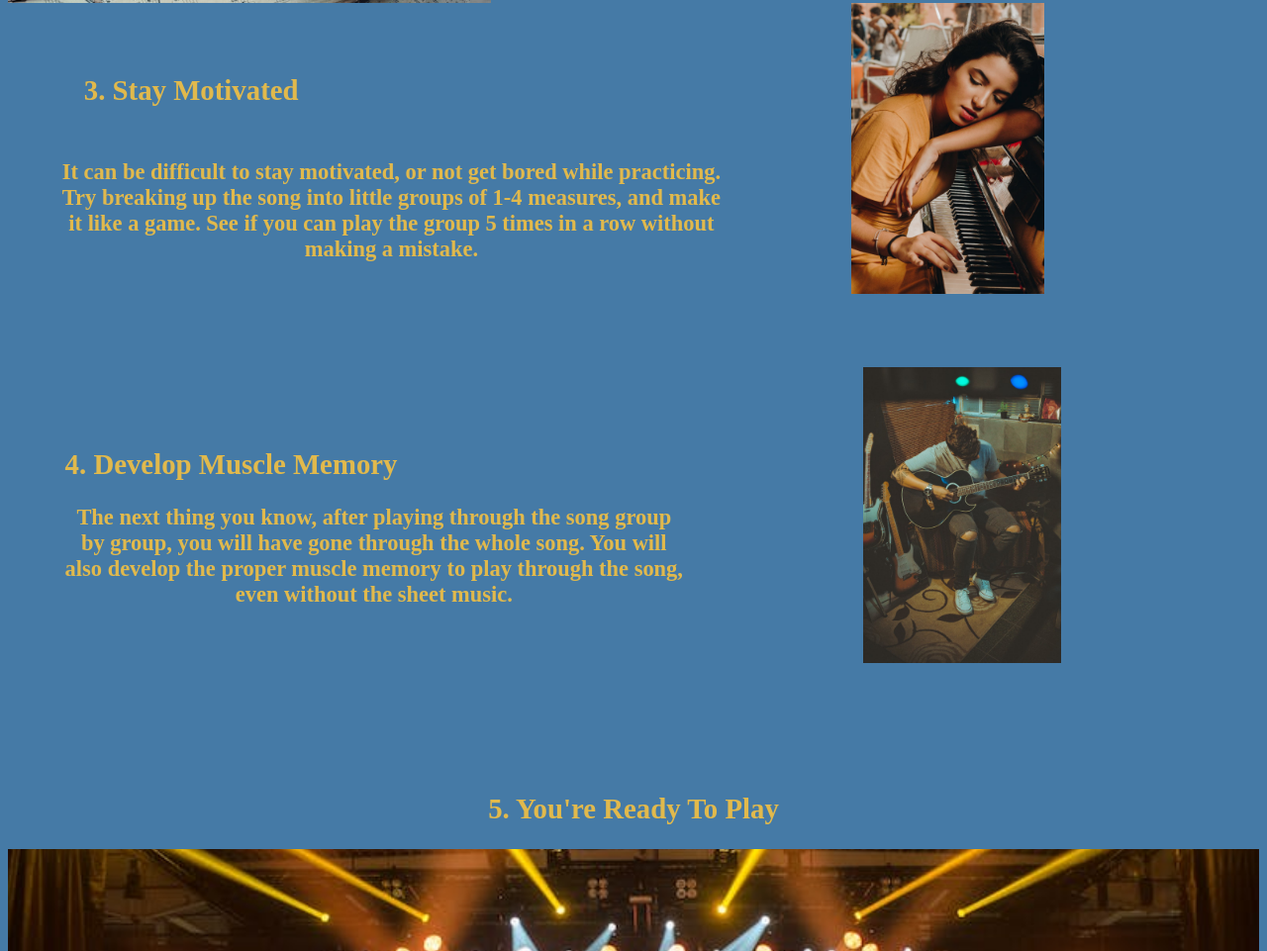
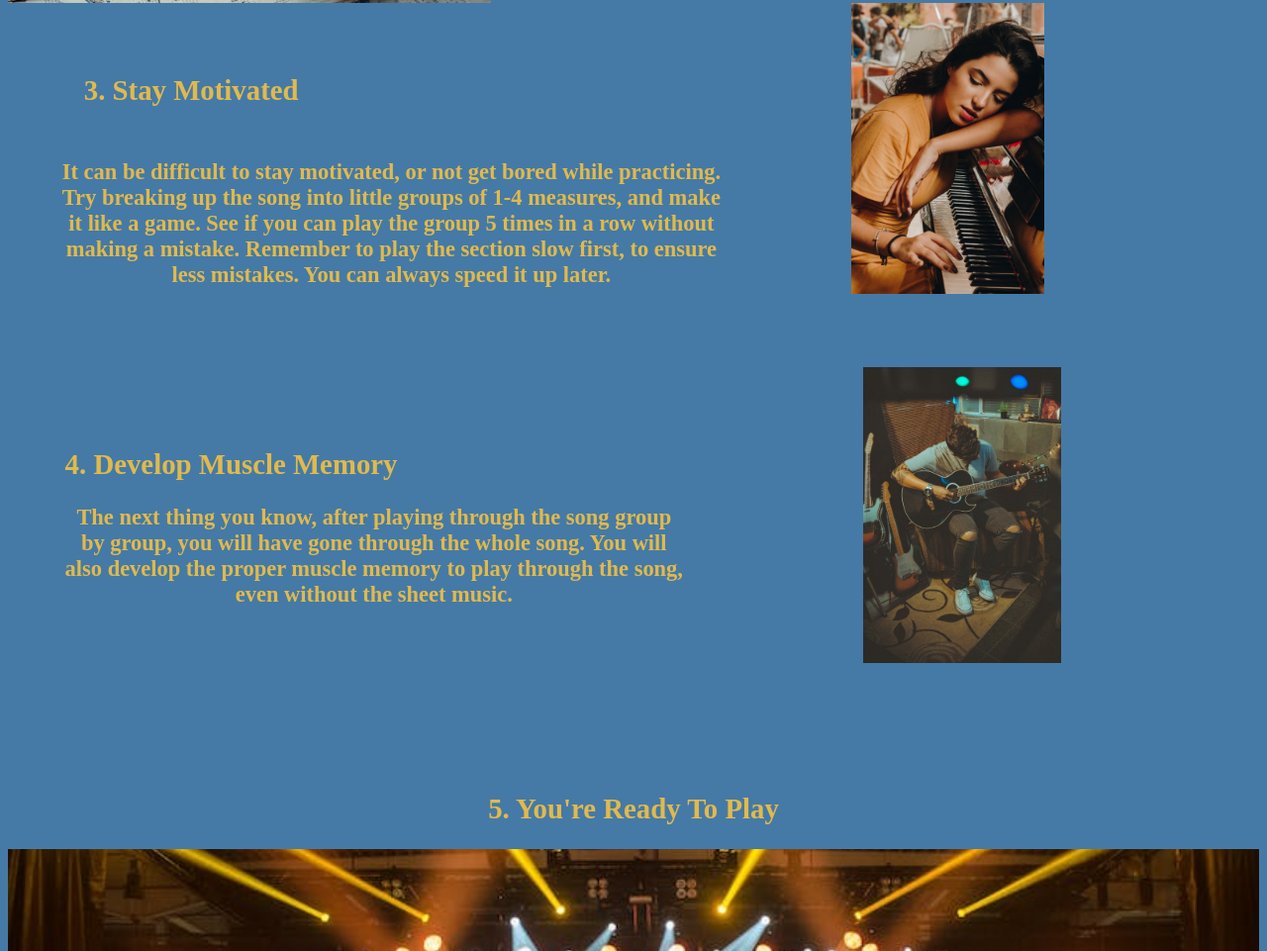
Before and after one commit to Jess-Benenati/practice-music, a plain HTML site: page practicing-music.html in a window 1280 px wide. Shown: the part 1175-2136 px from the top of the page at 99% size. Drawn offline with Linux system fonts and the light colour scheme.

Commit message:
Add text to step 3

```diff
--- a/practicing-music.html
+++ b/practicing-music.html
@@ -46,7 +46,7 @@
 			</div>
 			<div class="right-column3">
 				<h2 style="text-align: left; padding: 1em;">3. Stay Motivated</h2>
-				<h3 style="text-align: center; margin-top: 1em;">It can be difficult to stay motivated, or not get bored while practicing. Try breaking up the song into little groups of 1-4 measures, and make it like a game. See if you can play the group 5 times in a row without making a mistake.</h3>
+				<h3 style="text-align: center; margin-top: 1em;">It can be difficult to stay motivated, or not get bored while practicing. Try breaking up the song into little groups of 1-4 measures, and make it like a game. See if you can play the group 5 times in a row without making a mistake. Remember to play the section slow first, to ensure less mistakes. You can always speed it up later. </h3>
 			</div>
 		 </div>
 		<!-- Step Four for Practicing Music -->
```
